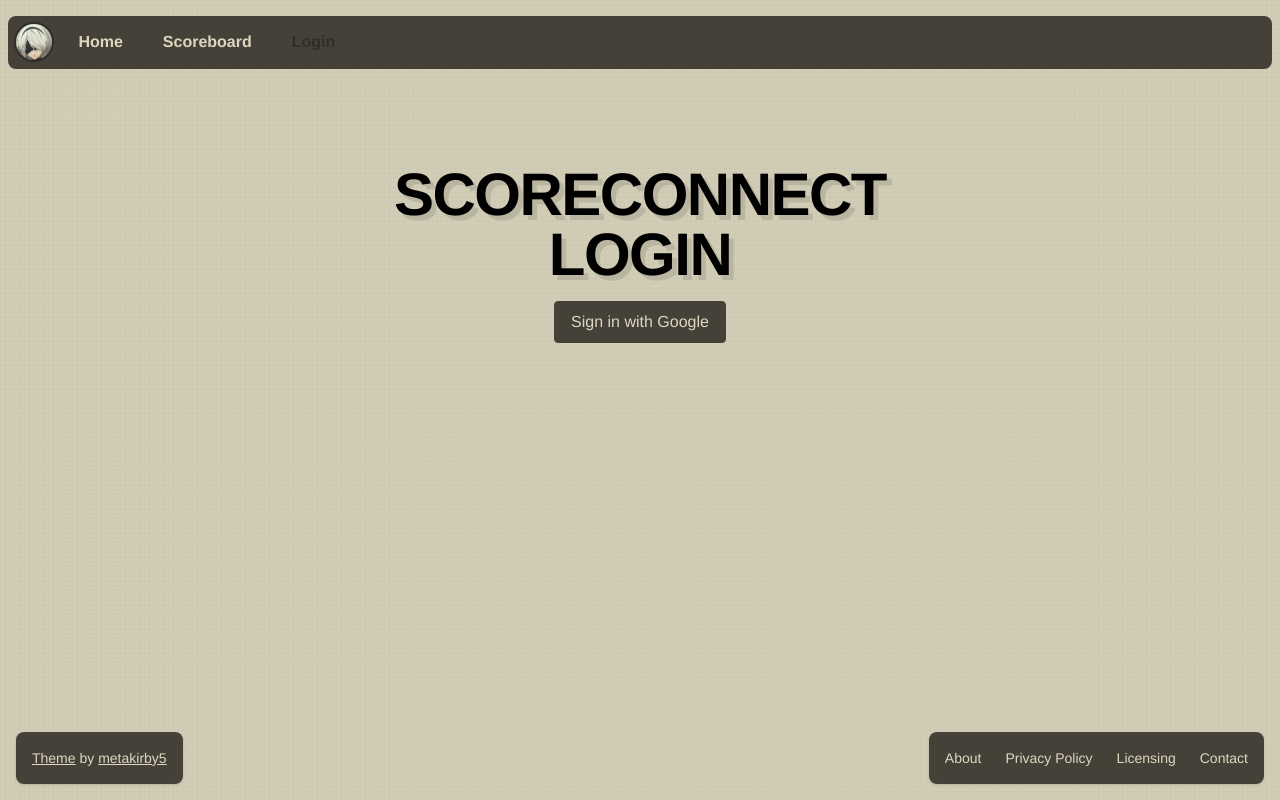
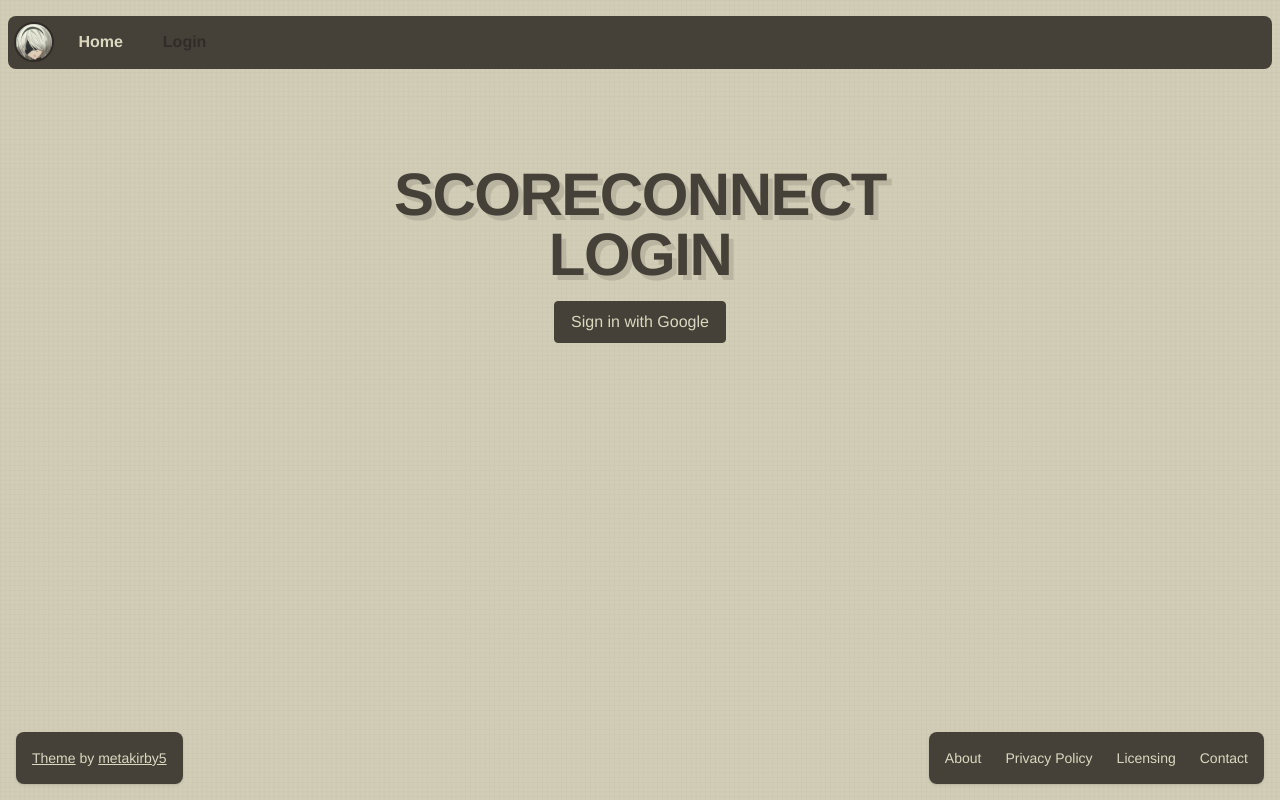
Before and after one commit to TheBozzz34/ScoreConnect, a Next.js app: page /login in a window 1280 px wide. Built offline with nearby package versions, Linux system fonts and the light colour scheme; no server answers; what ably would draw is missing.

Commit message:
Fix more colouring and remove scoreboard nav link

```diff
--- a/components/Navbar/Navbar.tsx
+++ b/components/Navbar/Navbar.tsx
@@ -64,6 +64,9 @@ export default function NavBar() {
             if (item.name === "Dashboard") {
               return null
             }
+            if (item.name === "Scoreboard") {
+              return null
+            }
           }
 
           return (
--- a/pages/login.tsx
+++ b/pages/login.tsx
@@ -42,7 +42,7 @@ export default function Login() {
       <section>
         <div className="mx-auto grid max-w-screen-xl px-4 py-8 text-center lg:py-16">
           <div className="mx-auto place-self-center">
-            <h1 className="mb-4 max-w-2xl text-4xl font-extrabold leading-none tracking-tight dark:text-white md:text-5xl xl:text-6xl">
+            <h1 className="mb-4 max-w-2xl text-4xl font-extrabold leading-none tracking-tight text-[#454138] md:text-5xl xl:text-6xl">
               ScoreConnect Login
             </h1>
             <button
```
